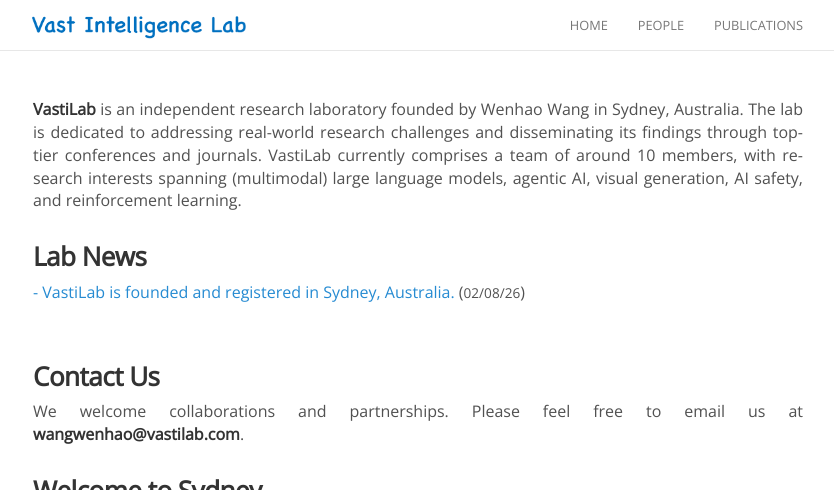
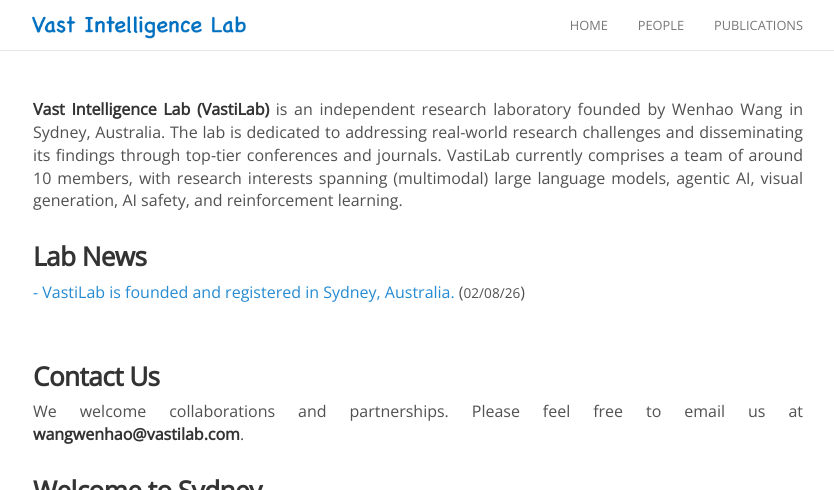
Before and after one commit to vastilab/vastilab.github.io, a Jekyll site: the page built from index.md, in a window 1280 px wide, cut to the strip 0-490 px from the top of the page. Shown: the whole strip, without its empty margins (222-1056 px from the left). Built offline with Jekyll 4.4.1, drawn with Linux system fonts in a browser that asks for light colours; nearby versions of some CDN libraries; comment, search, counter and statistics services are not loaded.

Commit message:
Define full VastiLab name on homepage

```diff
--- a/index.md
+++ b/index.md
@@ -2,7 +2,7 @@
 title: Vast Intelligence Lab
 ---
 
-**VastiLab** is an independent research laboratory founded by Wenhao Wang in Sydney, Australia. The lab is dedicated to addressing real-world research challenges and disseminating its findings through top-tier conferences and journals. VastiLab currently comprises a team of around 10 members, with research interests spanning (multimodal) large language models, agentic AI, visual generation, AI safety, and reinforcement learning.
+**Vast Intelligence Lab (VastiLab)** is an independent research laboratory founded by Wenhao Wang in Sydney, Australia. The lab is dedicated to addressing real-world research challenges and disseminating its findings through top-tier conferences and journals. VastiLab currently comprises a team of around 10 members, with research interests spanning (multimodal) large language models, agentic AI, visual generation, AI safety, and reinforcement learning.
 
 
 ### **Lab News**
```
